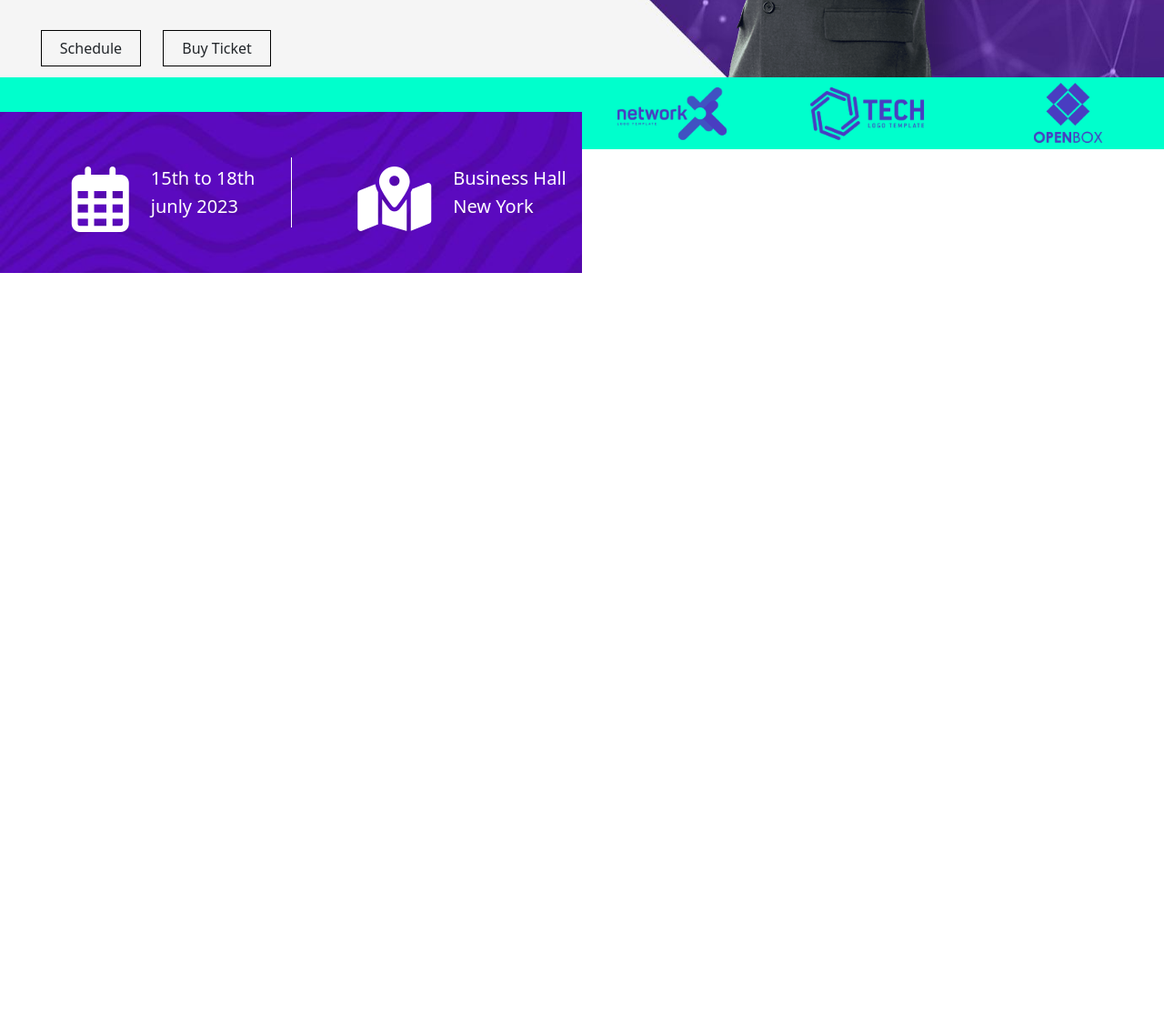
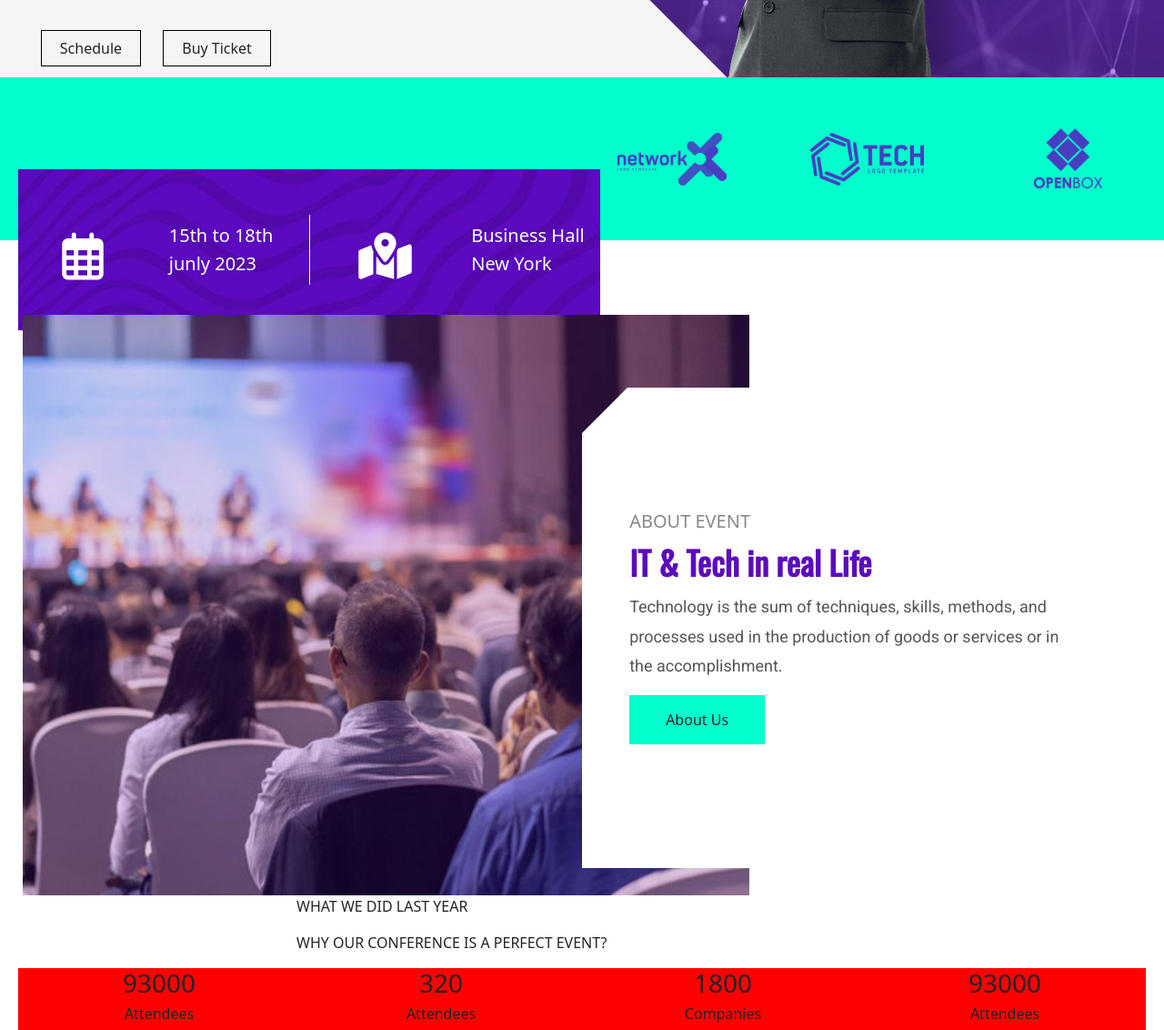
Before and after one commit to SyedSumaimaly/Xtra_TechnologyConf2023-Clone, a plain HTML site: page Xtra-WP-Technology-Clone/index.html in a window 1280 px wide. Shown: the part 637-1769 px from the top of the page at 91% size. Before the commit the page ends 937 px from the top, so only its background shows below. Drawn offline with nearby package versions, Linux system fonts and the light colour scheme.

Commit message:
Third Commit

```diff
--- a/Xtra-WP-Technology-Clone/index.html
+++ b/Xtra-WP-Technology-Clone/index.html
@@ -90,6 +90,9 @@
     </header>
 
     <div class="main">
+
+        <!-- Header Section Two -->
+
         <div class="row headerMainIconDiv">
             <div class="col">
                 <div class="col headerIconDiv">
@@ -139,7 +142,98 @@
                 </div>
             </div>
         </div>
+
+        <!-- Section Two -->
+
+        <div class="row" style="position: relative;">
+            <div class="col-md-8 SectonTwoSub_One">
+                <img src="Assets/video.jpg" alt="">
+            </div>
+            <div class="col-md-4 SectonTwoSub_Two">
+                <div class="row SecondTwoDiv_Info">
+                    <div>
+                        <p class="h4 Info_FirstHeading">ABOUT EVENT</p>
+                        <p class="h2 Info_SecondHeading primary">IT & Tech in real Life</p>
+                        <p class="Info_para">
+                            Technology is the sum of techniques, skills, methods, and processes used in the production
+                            of
+                            goods or services or in the accomplishment.
+                        </p>
+                        <div>
+                            <Button class="btn btn_InfoDiv">About Us</Button>
+                        </div>
+                    </div>
+                </div>
+            </div>
+        </div>
+
+        <!-- Third Section -->
+
+        <div class="row">
+            <div class="col">
+
+            </div>
+            <div class="col-6">
+                <p>WHAT WE DID LAST YEAR</p>
+                <p>WHY OUR CONFERENCE IS A PERFECT EVENT?</p>
+            </div>
+            <div class="col">
+
+            </div>
+        </div>
+        <div class="CounterDiv">
+
+            <div class="row">
+                <div class="col counter">
+                    <h3 data-target="93000" class="count">0</h3>
+                    <h6>Attendees</h6>
+                </div>
+                <div class="col counter">
+                    <h3 data-target="320" class="count">0</h3>
+                    <h6>Attendees</h6>
+                </div>
+                <div class="col counter">
+                    <h3 data-target="1800" class="count">0</h3>
+                    <h6>Companies</h6>
+                </div>
+                <div class="col counter">
+                    <h3 data-target="93000" class="count">0</h3>
+                    <h6>Attendees</h6>
+                </div>
+            </div>
+
+        </div>
+
+
+        <!--
+        <div class="container">
+            <div class="heading">
+                Counting Upto the Limit
+            </div>
+            <div class="counter-container">
+                <div class="counter">
+                    <h3 data-target="15000" class="count">0</h3>
+                    <h6>Work Hours</h6>
+                </div>
+                <div class="counter">
+                    <h3 data-target="1200" class="count">0</h3>
+                    <h6>Cups of Coffee</h6>
+                </div>
+                <div class="counter">
+                    <h3 data-target="500" class="count">0</h3>
+                    <h6>Sleepless Nights</h6>
+                </div>
+                <div class="counter">
+                    <h3 data-target="1200" class="count">0</h3>
+                    <h6>Cups of Coffee</h6>
+                </div>
+            </div>
+        </div> -->
+
     </div>
+
+
+
 
     <footer>
 
@@ -156,4 +250,6 @@
     crossorigin="anonymous"></script>
 <script src="https://kit.fontawesome.com/8ec7ffe63c.js" crossorigin="anonymous"></script>
 
+<script src="index.js"></script>
+
 </html>
--- /dev/null
+++ b/Xtra-WP-Technology-Clone/index.js
@@ -0,0 +1,21 @@
+const counters = document.querySelectorAll(".count");
+const speed = 200;
+
+console.log("count" ,counters)
+
+counters.forEach((counter) => {
+  const updateCount = () => {
+    const target = parseInt(+counter.getAttribute("data-target"));
+    const count = parseInt(+counter.innerText);
+    const increment = Math.trunc(target / speed);
+    console.log(increment);
+
+    if (count < target) {
+      counter.innerText = count + increment;
+      setTimeout(updateCount, 1);
+    } else {
+      count.innerText = target;
+    }
+  };
+  updateCount();
+});
--- a/Xtra-WP-Technology-Clone/style.css
+++ b/Xtra-WP-Technology-Clone/style.css
@@ -134,23 +134,27 @@ header {
     padding-bottom: 50px;
     font-size: 20px;
     position: absolute;
-    top: 95%;
+    bottom: -200px;
+    left: 20px;
     width: 50%;
 }
 
 .headerIcon_SubDivOne {
     border-right: 1px solid rgb(255, 255, 255);
+    margin: auto;
 }
 
 .headerIcon_I {
-    font-size: 1.8em !important;
+    font-size: 1.3em !important;
     display: flex;
-    justify-content: right;
+    justify-content: center;
     align-items: center;
 }
 
 .header_sub_para_detail p {
     line-height: 15px;
+    text-align: left;
+    width: 100%;
 }
 
 .sub_row {
@@ -161,10 +165,13 @@ header {
     display: flex;
     justify-content: center;
     align-items: center;
+    padding-top: 50px;
+    padding-bottom: 50px;
 }
 
 .headerSecond_iconDiv img {
     width: 90%;
+    cursor: pointer;
     opacity: 0.9;
 }
 
@@ -173,3 +180,77 @@ header {
     transform: translateY(-10px);
     transition: ease-in-out 0.5s;
 }
+
+.SectonTwoSub_One {
+    width: 65%;
+}
+
+.SectonTwoSub_One img {
+    width: 100%;
+    /* display: flex; */
+    justify-content: center;
+    align-items: center;
+    height: 90vh;
+    padding-top: 10%;
+    padding-left: 3%;
+}
+
+.SectonTwoSub_Two {
+    position: absolute;
+    left: 50%;
+    height: 66vh;
+    bottom: 30px;
+    width: 45%;
+    display: flex;
+    background-image: url(Assets/bg1.png);
+}
+
+.SecondTwoDiv_Info {
+    margin: auto;
+    /* background-color: red; */
+    width: 90%;
+}
+
+.Info_FirstHeading {
+    color: #888888;
+    font-size: 20px;
+    font-weight: 300;
+}
+
+.Info_SecondHeading {
+    font-size: 36px;
+    line-height: 50.4px;
+    font-weight: 700;
+    font-family: 'Oswald';
+}
+
+.Info_para {
+    font-family: 'Roboto';
+    color: #555555;
+    font-size: 18px;
+    line-height: 32.4px;
+    font-weight: 400;
+}
+
+.btn_InfoDiv{
+    background-color: #00ffcc;
+    border: transparent;
+    border-radius: 0;
+    padding: 15px 40px;
+}
+
+/* Counter */
+
+.counter{
+    background-color: red;
+    text-align: center;
+}
+
+.counter:hover{
+background-color: #5c0abe;
+}
+
+.CounterDiv{
+ width: 95%;
+ margin: 0 auto;
+}
```
Also changed, not shown: Xtra-WP-Technology-Clone/Assets/bg1.png (added), Xtra-WP-Technology-Clone/Assets/video.jpg (added).
